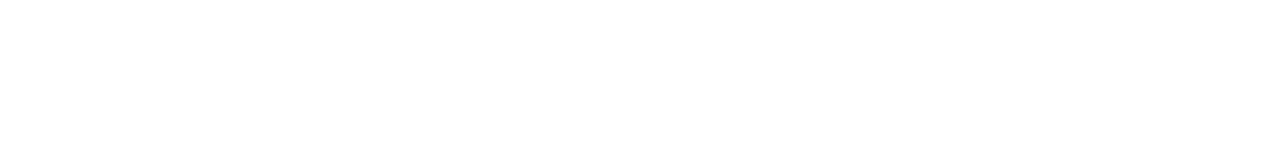
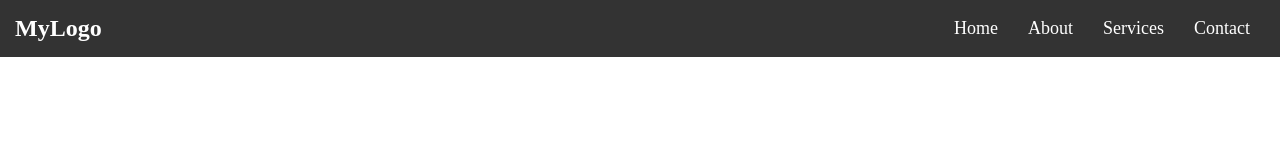
Before and after one commit to rahmafatthy/git-apply, a plain HTML site: page index.html in a window 1280 px wide. Drawn offline with Linux system fonts and the light colour scheme.

Commit message:
creating nav bar

```diff
--- a/index.html
+++ b/index.html
@@ -7,6 +7,15 @@
     <link rel="stylesheet" href="style.css">
 </head>
 <body>
+    <nav class="navbar">
+        <div class="logo">MyLogo</div>
+        <ul>
+            <li><a href="#">Home</a></li>
+            <li><a href="#">About</a></li>
+            <li><a href="#">Services</a></li>
+            <li><a href="#">Contact</a></li>
+        </ul>
+    </nav>
 
 </body>
 </html>
--- a/style.css
+++ b/style.css
@@ -0,0 +1,40 @@
+* {
+    margin: 0;
+    padding: 0;
+    box-sizing: border-box;
+}
+
+.navbar {
+    background-color: #333;
+    padding: 15px;
+    display: flex;
+    justify-content: space-between;
+    align-items: center;
+}
+
+.navbar .logo {
+    color: white;
+    font-size: 24px;
+    font-weight: bold;
+}
+.navbar ul {
+    list-style: none;
+    display: flex;
+}
+.navbar ul li {
+    margin: 0 15px;
+}
+.navbar ul li a {
+    color: white;
+    text-decoration: none;
+    font-size: 18px;
+}
+.navbar ul li a:hover {
+    color: #f4a261;
+}
+/* Basic reset */
+* {
+    margin: 0;
+    padding: 0;
+    box-sizing: border-box;
+}
```
